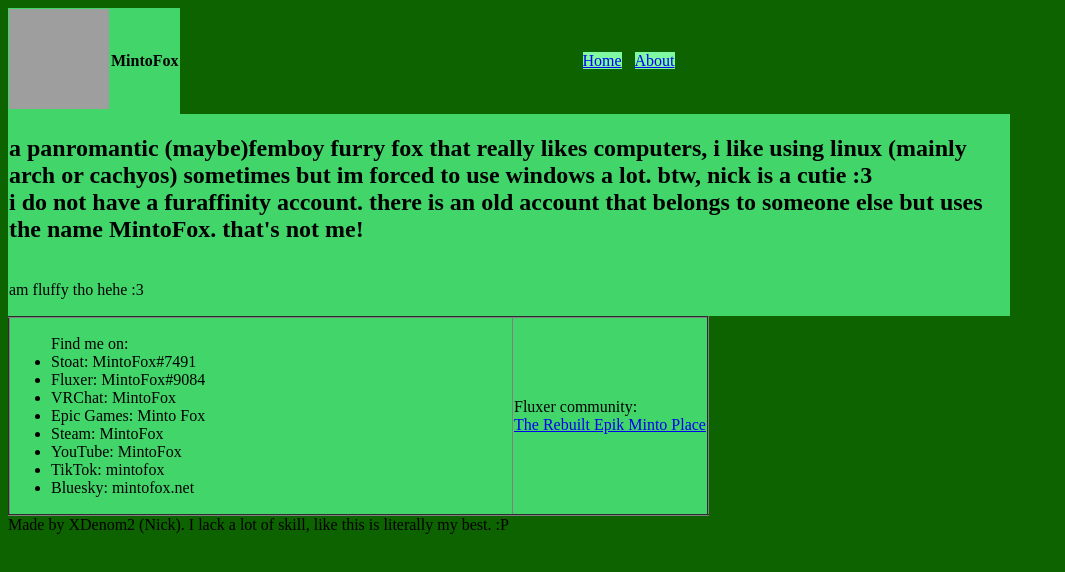
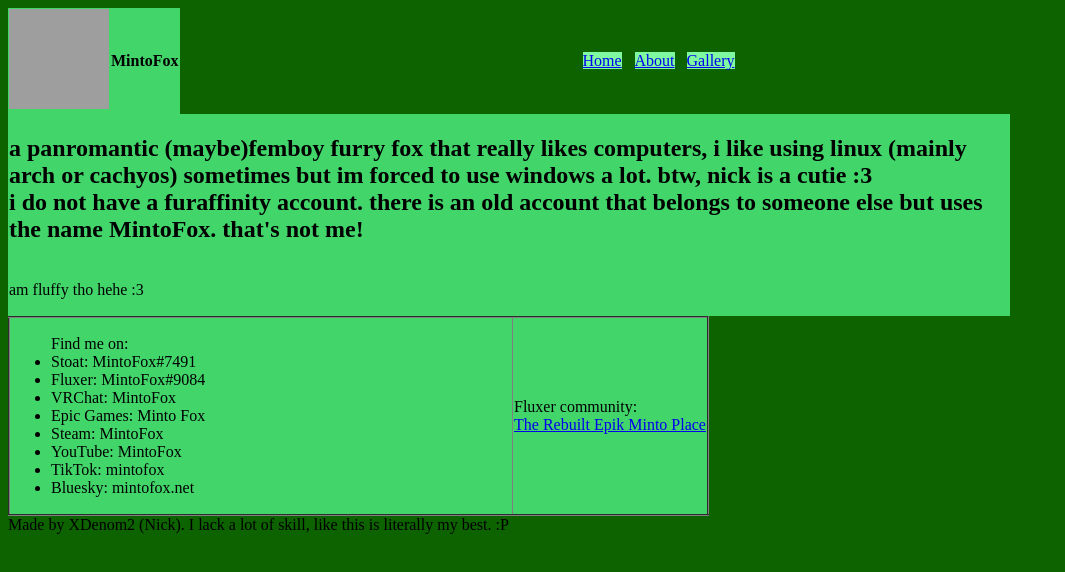
Before and after one commit to MintoFox/mintofox.github.io, a plain HTML site: page index.html in a window 1280 px wide. Shown: the whole page, without its empty margins (0-1065 px from the left). Drawn offline with Linux system fonts and the light colour scheme; grey boxes are pictures that could not be loaded.

Commit message:
Add Gallery link to index.html

```diff
--- a/index.html
+++ b/index.html
@@ -16,6 +16,7 @@
 				<td width="400" style="background-color:#0d6300"> </td>
 				<td style="background-color:#0d6300" width="50"> <a href="https://mintofox.net" style="background-color:#7ffaa0"> Home </td>
 				<td style="background-color:#0d6300" width="50"> <a href="about.html" style="background-color:#7ffaa0"> About </td>
+				<td style="background-color:#0d6300" width="50"> <a href="gallery.html" style="background-color:#7ffaa0"> Gallery </td>
 			</tr>
 		</table>
 		<table border="0" style="border-collapse:collapse">
```
